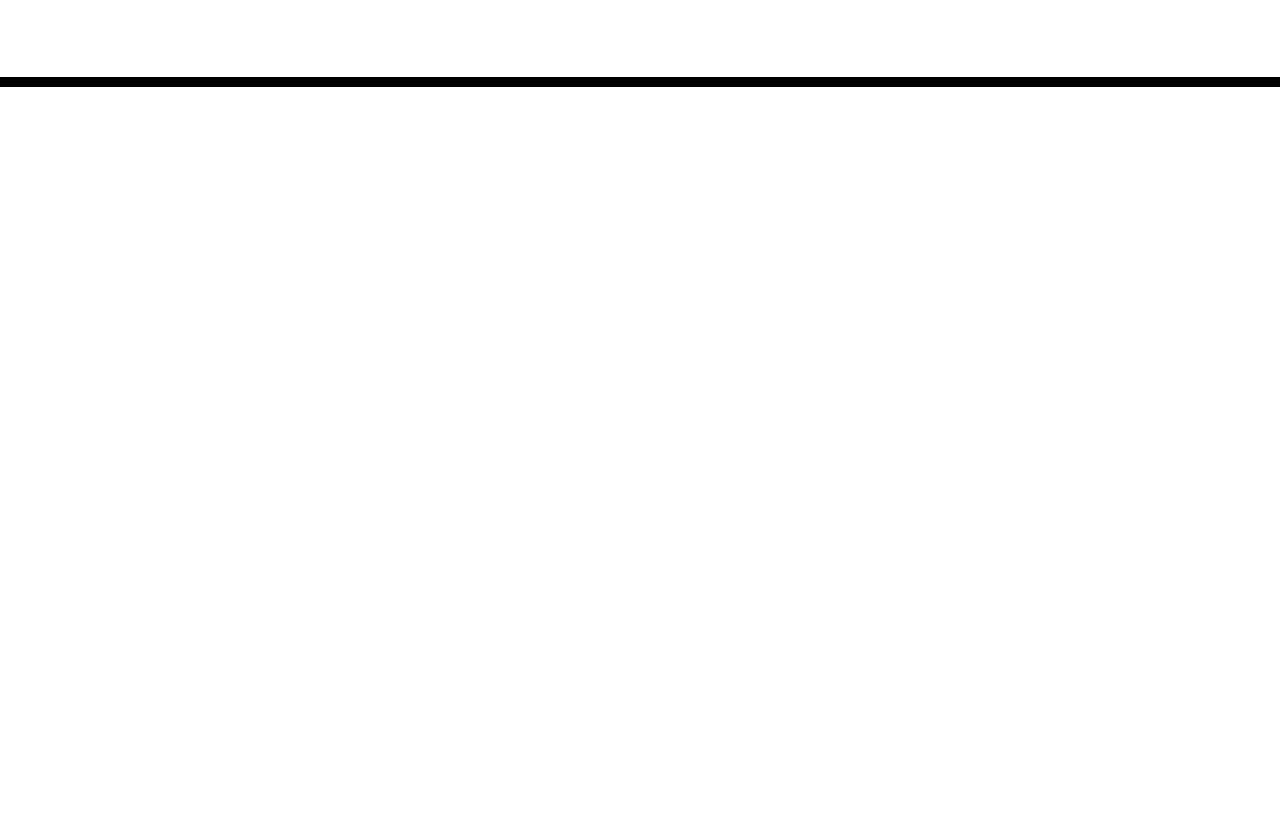
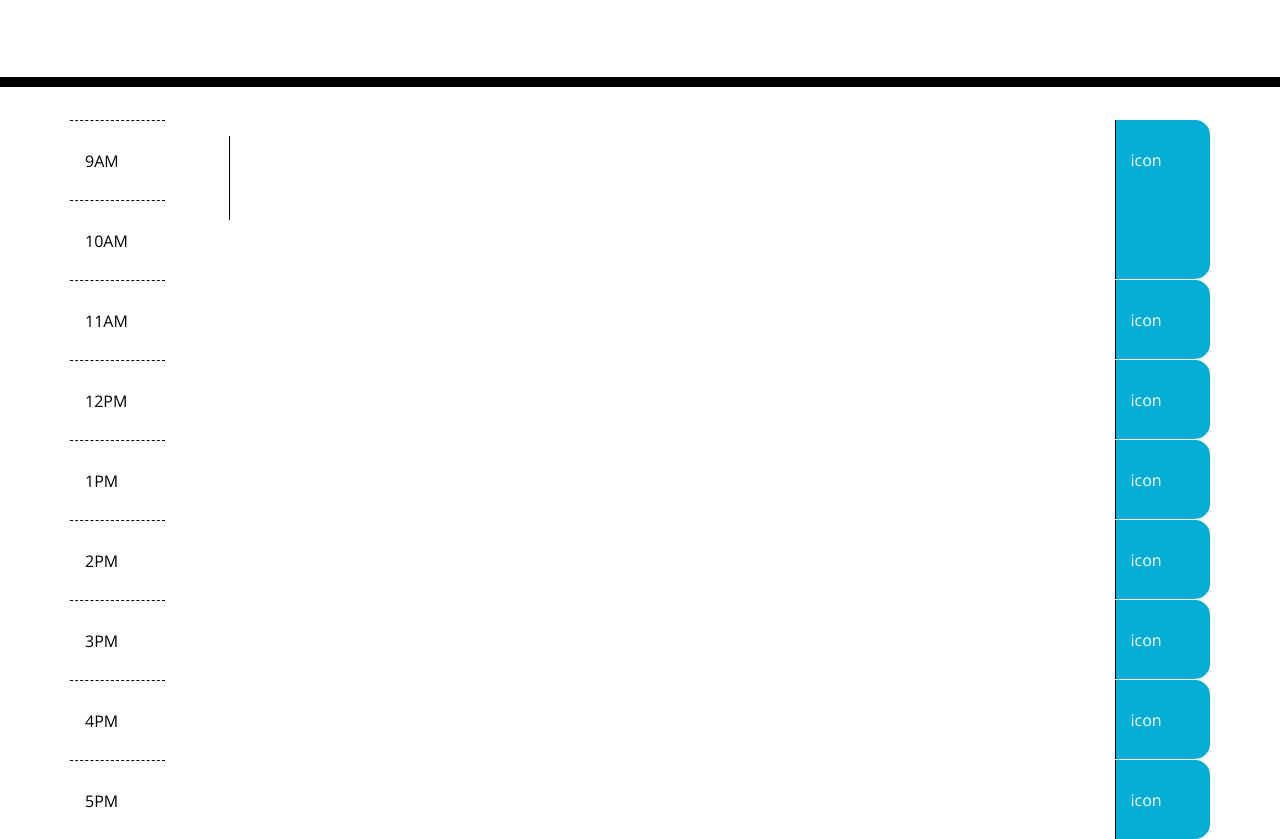
Before and after one commit to toddius/Work-Day-Scheduler, a plain HTML site: page Develop/index.html in a window 1280 px wide. Shown: the part 181-1020 px from the top of the page. Before the commit the page ends 800 px from the top, so only its background shows below. Drawn offline with nearby package versions, Linux system fonts and the light colour scheme.

Commit message:
I added time blocks and started attaching CSS classes to different elements. I still do not know what classes are 'description' and 'time-block'. Once I determine that, then I need to start JS file calling time and date API and begin making the page dynamic.

```diff
--- a/Develop/index.html
+++ b/Develop/index.html
@@ -28,10 +28,115 @@
       <p class="lead">A simple calendar app for scheduling your work day</p>
       <p id="currentDay" class="lead"></p>
     </header>
-    <div class="container">
+    <div class="container ">
       <!-- Timeblocks go here -->
-    </div>
+      <div class="row">
+        <div class="col hour">
+          9AM
+        </div>
+        <div class="col-10">
+            <textarea name="" id="" cols="10" rows="4"></textarea>
+        </div>
+        <div class="col saveBtn">
+          icon
+        </div>
+      </div>
 
+      <div class="row">
+        <div class="col hour">
+          10AM
+        </div>
+        <div class="col-10">
+
+        </div>
+        <div class="col saveBtn">
+          <!-- <button class=""></button> -->
+        </div>
+      </div>
+
+      <div class="row">
+        <div class="col hour">
+          11AM
+        </div>
+        <div class="col-10">
+
+        </div>
+        <div class="col saveBtn">
+          icon
+        </div>
+      </div>
+
+      <div class="row">
+        <div class="col hour">
+          12PM
+        </div>
+        <div class="col-10">
+
+        </div>
+        <div class="col saveBtn">
+          icon
+        </div>
+      </div>
+
+      <div class="row">
+        <div class="col hour">
+          1PM
+        </div>
+        <div class="col-10">
+
+        </div>
+        <div class="col saveBtn">
+          icon
+        </div>
+      </div>
+
+      <div class="row">
+        <div class="col hour">
+          2PM
+        </div>
+        <div class="col-10">
+
+        </div>
+        <div class="col saveBtn">
+          icon
+        </div>
+      </div>
+
+      <div class="row">
+        <div class="col hour">
+          3PM
+        </div>
+        <div class="col-10">
+
+        </div>
+        <div class="col saveBtn">
+          icon
+        </div>
+      </div>
+
+      <div class="row">
+        <div class="col hour">
+          4PM
+        </div>
+        <div class="col-10">
+
+        </div>
+        <div class="col saveBtn">
+          icon
+        </div>
+      </div>
+
+      <div class="row">
+        <div class="col hour">
+          5PM
+        </div>
+        <div class="col-10">
+
+        </div>
+        <div class="col saveBtn">
+          icon
+        </div>
+      </div>
     <script src="https://cdnjs.cloudflare.com/ajax/libs/jquery/3.2.1/jquery.min.js"></script>
     <script src="https://cdnjs.cloudflare.com/ajax/libs/moment.js/2.24.0/moment.min.js"></script>
   </body>
```
Also changed, not shown: 1 other file.
